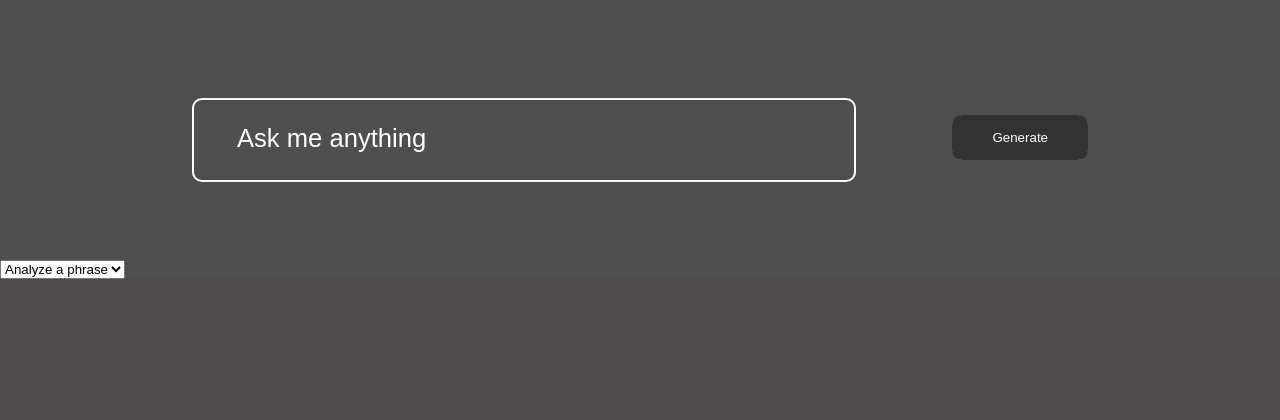
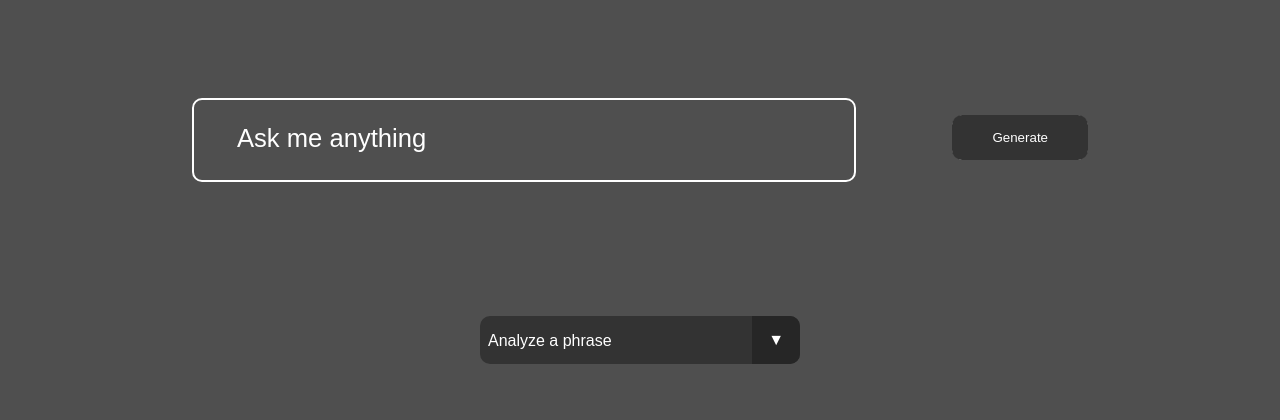
Before and after one commit to GGFlutterdev/mordorIA, a Flask app: template templates/index.html in a window 1280 px wide. Shown: the part 805-1225 px from the top of the page. Before the commit the page ends 1084 px from the top, so only its background shows below. Run offline with Flask 3, Linux system fonts and the light colour scheme; the template is opened without the code that fills it: most values are stand-ins (such as "Sample title", 1, 10 or a date in 2020); parts of the project's set-up code (start-up, migrations or seed data) failed here and were passed over; some libraries are stand-ins or nearby versions.

Commit message:
Improve UI select

```diff
--- a/static/css/style.css
+++ b/static/css/style.css
@@ -182,3 +182,58 @@ header {
   transform: translate(-12px, -12px) scale(0.88);
   z-index: 1111;
 }
+
+.formatContainer {
+  display: flex;
+  flex-direction: column;
+  justify-content: center;
+  align-items: center;
+  height: 20vh;
+}
+
+.formatContainer select {
+  appearance: none;
+  outline: 0;
+  box-shadow: none;
+  border: 0 !important;
+  background-color: #333;
+  background-image: none;
+  color: white;
+  flex: 1;
+  padding: 0 0.5em;
+  color: white;
+  cursor: pointer;
+  font-size: 1em;
+}
+
+.formatContainer select::-ms-expand {
+  display: none;
+}
+
+.select {
+  position: relative;
+  display: flex;
+  width: 20em;
+  height: 3em;
+  line-height: 3;
+  background: #333;
+  overflow: hidden;
+  border-radius: 10px;
+}
+
+.select::after {
+  content: "\25BC";
+  position: absolute;
+  top: 0;
+  right: 0;
+  padding: 0 1em;
+  background-color: #262626;
+  color: white;
+  cursor: pointer;
+  pointer-events: none;
+  transition: 0.25s all ease;
+}
+
+.select:hover::after {
+  color: orange;
+}
--- a/templates/index.html
+++ b/templates/index.html
@@ -14,16 +14,18 @@ content %}
 </form>
 
 {% if sentence_results %}
-<select id="sentenceDropdown" onchange="showTokens(this)">
+<div class="formatContainer">
+  <div class="select">
+    <select id="sentenceDropdown" onchange="showTokens(this)" class="format">
       <option value="">Analyze a phrase</option>
       {% for result in sentence_results %}
       <option value="{{ result.sentence }}">{{ result.sentence }}</option>
       {% endfor %}
     </select>
-
+  </div>
   <div id="tokenDisplay"></div>
-
   {% endif %}
+</div>
 
 <script>
   function showTokens(selectObject) {
```
Lines whose indentation alone changed are shown as unchanged.
